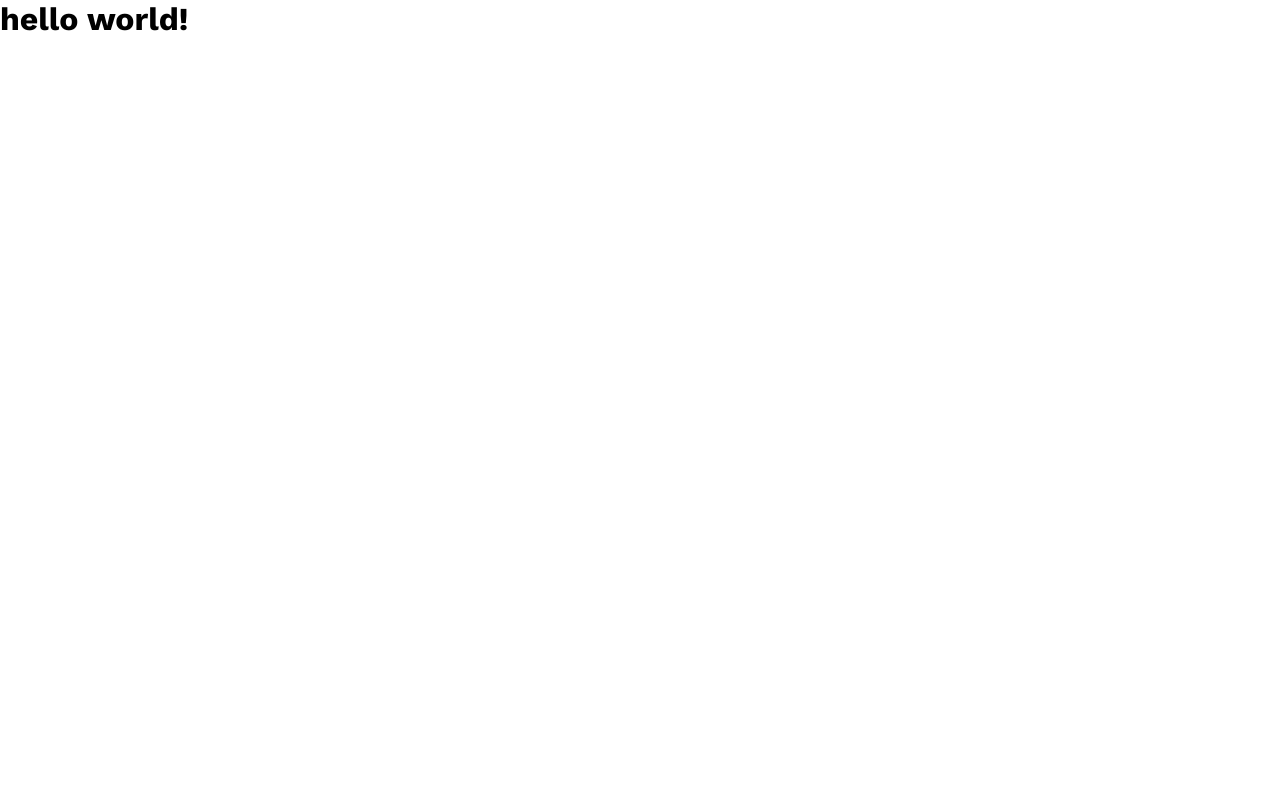
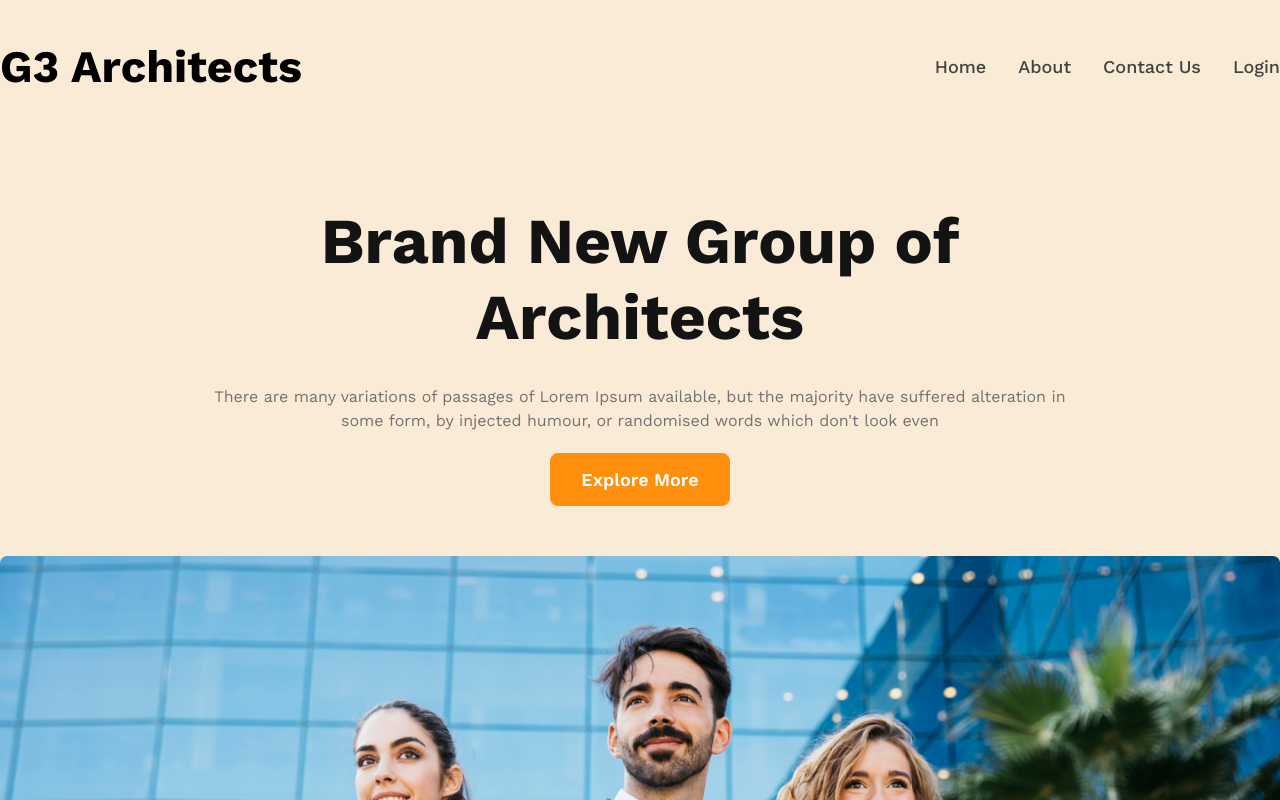
Before and after one commit to iamamolsarker/G3_practice, a plain HTML site: page index.html in a window 1280 px wide. Shown: the top 800 px of the page. Drawn offline with nearby package versions, Linux system fonts and the light colour scheme.

Commit message:
hero section added

```diff
--- a/index.html
+++ b/index.html
@@ -7,6 +7,39 @@
     <link rel="stylesheet" href="style.css">
 </head>
 <body>
-    <h1>hello world!</h1>
+    <header>
+        <nav class="boxed-container p-flex flex-between flex-center">
+            <div class="logo-container">
+                <h3>G3 Architects</h3>
+            </div>
+            <div class="menu-container">
+                <ul class="p-flex flex-gap-1">
+                    <li><a href="#">Home</a></li>
+                    <li><a href="#">About</a></li>
+                    <li><a href="#">Contact Us</a></li>
+                    <li><a href="#">Login</a></li>
+                </ul>
+            </div>
+        </nav>
+        <section id="hero-section">
+            <div class="boxed-container">
+                <div class="hero-content text-center">
+                    <h2 class="hero-title">Brand New
+                        Group of Architects</h2>
+                        <p class="hero-text">There are many variations of passages of Lorem Ipsum available, but the majority have suffered alteration in some form, by injected humour, or randomised words which don't look even</p>
+                        <a href="#" class="btn-primary">Explore More</a>
+                </div>
+                <div class="hero-img-container">
+                    <img src="images/banner.png" alt="" class="hero-img">
+                </div>
+            </div>
+        </section>
+    </header>
+    <main>
+
+    </main>
+    <footer>
+
+    </footer>
 </body>
 </html>
--- a/style.css
+++ b/style.css
@@ -5,8 +5,88 @@
     padding: 0;
     box-sizing: border-box;
 }
+:root{
+    --font-Dark-01:#131313;
+    --font-Dark-02:#424242;
+    --font-Dartk-03:#727272;
+    --primary-color:#FF900E;
+}
 body{
     font-family: "Work Sans", serif;
-    font-weight: 400;
-    font-style: normal;
+    color: var(--Dark-01);
 }
+.boxed-container{
+    max-width: 1440px;
+    margin: 0 auto;
+}
+.p-flex{
+    display: flex;
+}
+.flex-center{
+    justify-content: center;
+    align-items: center;
+}
+
+.flex-between{
+    justify-content: space-between;
+}
+.flex-gap-1{
+    gap: 2rem;
+}
+.text-center{
+    text-align: center;
+}
+.btn-primary{
+    color: #ffffff;
+    font-size: 18px;
+    font-weight: 600;
+    padding: 15px 30px;
+    background-color: var(--primary-color);
+    text-decoration: none;
+    display: inline-block;
+    border-radius: 8px;
+    border: 1px solid var(--primary-color);
+    transition: all .5s ease-in-out;
+}
+.btn-primary:hover{
+    background-color: #ff8f0f99;
+    color: #131313;
+}
+/* Header Style */
+header{
+    background-color: antiquewhite;
+    padding: 40px 0;
+}
+/* Nav Styles */
+.logo-container h3{
+    font-size: 45px;
+}
+ul li{
+    list-style: none;
+}
+ul li a{
+    color: var(--font-Dark-02);
+    font-size: 18px;
+    font-weight: 500;
+    text-decoration: none;
+}
+/* hero Styles */
+.hero-content{
+    max-width: 860px;
+    margin: 110px auto 50px;
+}
+.hero-title{
+    color: var(--font-Dark-01);
+    font-size: 64px;
+    font-weight: 700;
+    margin-bottom: 30px;
+}
+.hero-text{
+    color: var(--font-Dartk-03);
+    font-size: 1rem;
+    line-height: 1.5;
+    margin-bottom: 20px;
+}
+.hero-img-container .hero-img{
+    width: 100%;
+}
```
